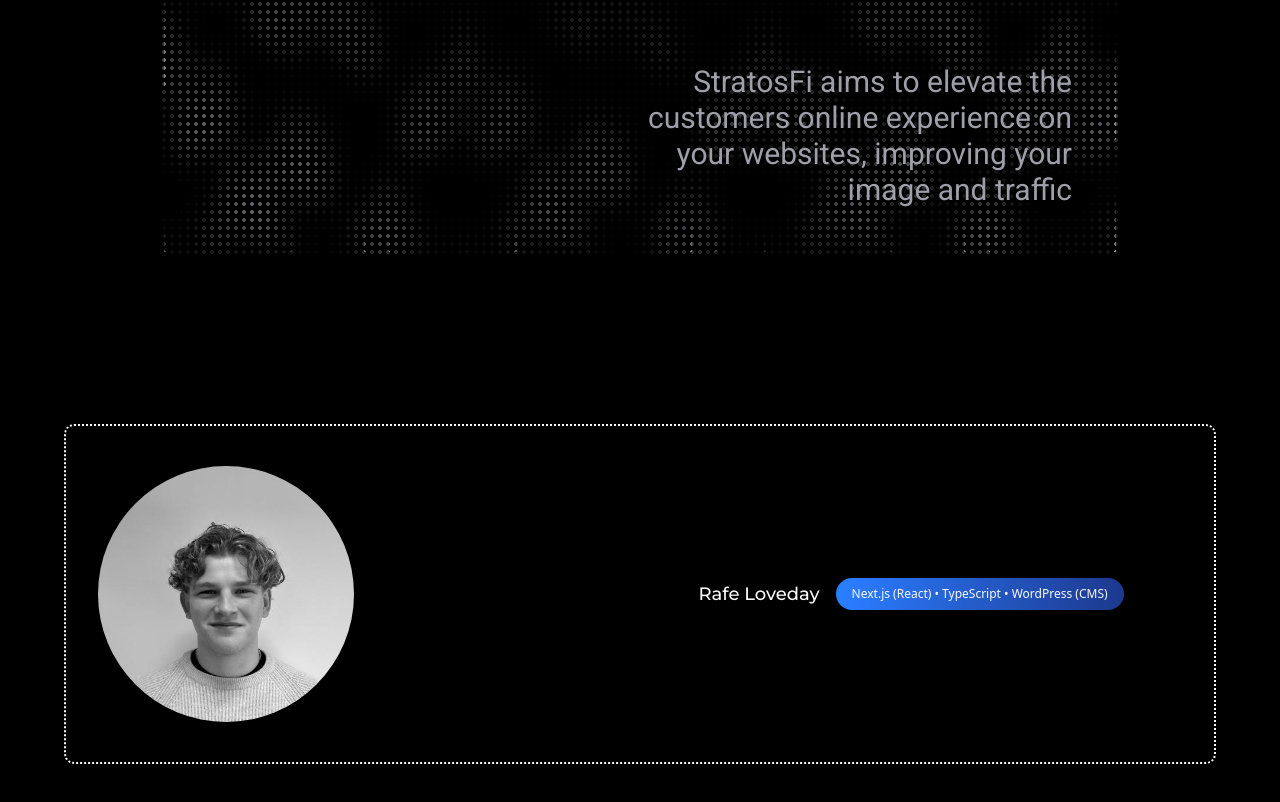
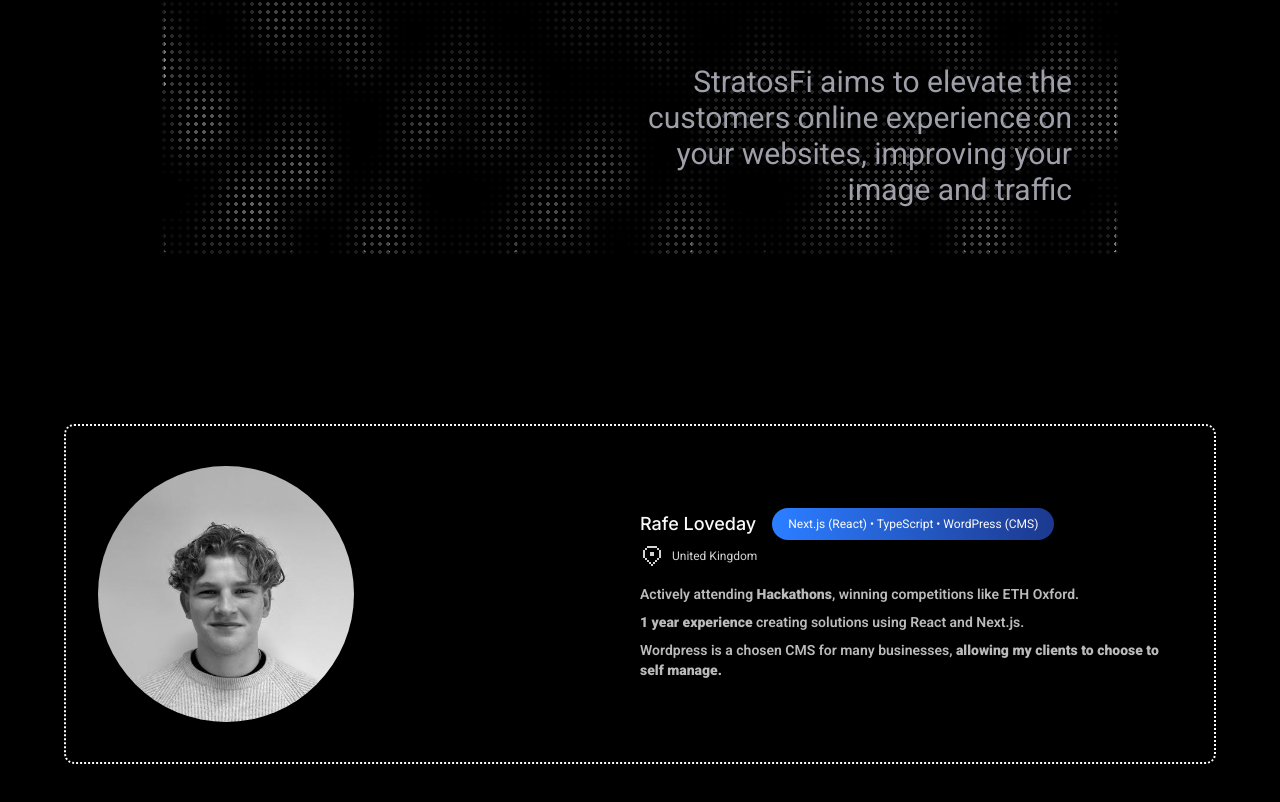
Before and after one commit to Rafelvdy/Portfolio, a Next.js app: page / in a window 1280 px wide. Shown: the part 504-1306 px from the top of the page. Built offline with nearby package versions, Linux system fonts and the light colour scheme.

Commit message:
Enhance About section styling and layout; update text components for improved readability and visual hierarchy

```diff
--- a/app/page.tsx
+++ b/app/page.tsx
@@ -1,5 +1,6 @@
 import Hero from "@/components/sections/Hero";
 import About from "@/components/sections/About";
+
 
 export default function Home() {
   return (
--- a/components/sections/About.tsx
+++ b/components/sections/About.tsx
@@ -3,7 +3,7 @@
 export default function About() {
   return (
     <section className="w-full bg-background py-16 md:py-24 lg:py-32">
-      <div className="container mx-auto px-4 sm:px-6 lg:px-8 max-w-6xl border-dotted border-2 border-foreground rounded-lg p-10">
+      <div className="container mx-auto px-4 sm:px-6 lg:px-8 max-w-6xl border-dotted border-2 border-foreground rounded-lg p-10 hover:scale-102 transition-all duration-300">
         <div className="grid grid-cols-1 md:grid-cols-2 items-center ">
           <div className="flex justify-center md:justify-start">
             <div className="relative w-48 h-48 sm:w-48 sm:h-48 md:w-56 md:h-56 lg:w-64 lg:h-64">
@@ -16,12 +16,23 @@
               />
             </div>
           </div>
-          <div className="flex flex-col">
-            <div className="flex flex-row items-center justify-center gap-4">
-                <h2 className="font-montserrat text-sm sm:text-md md:text-lg font-medium text-foreground">Rafe Loveday</h2>
-                <div className="text-xs sm:text-xs md:text-md inline-flex items-center px-4 py-2 rounded-full bg-linear-to-r from-blue-500 from- via-blue-900 via-100% w-fit">
-                    <p>Next.js (React) • TypeScript • WordPress (CMS)</p>
-                </div>
+          <div className="flex flex-col gap-4">
+            <div className="flex flex-col gap-1">
+              <div className="flex flex-row items-center justify-start gap-4">
+                  <h2 className="font-inter text-sm sm:text-md md:text-lg font-medium text-foreground">Rafe Loveday</h2>
+                  <div className="font-roboto text-xs sm:text-xs md:text-md inline-flex items-center px-4 py-2 rounded-full bg-linear-to-r from-blue-500 from- via-blue-900 via-100% w-fit select-none">
+                      <p>Next.js (React) • TypeScript • WordPress (CMS)</p>
+                  </div>
+              </div>
+              <div className="flex flex-row items-center justify-start gap-2 opacity-85">
+                <svg xmlns="http://www.w3.org/2000/svg" width="24" height="24" viewBox="0 0 24 24"><path fill="currentColor" d="M7 2h10v2H7zM5 6V4h2v2zm0 8H3V6h2zm2 2H5v-2h2zm2 2H7v-2h2zm2 2H9v-2h2zm2 0v2h-2v-2zm2-2v2h-2v-2zm2-2v2h-2v-2zm2-2v2h-2v-2zm0-8h2v8h-2zm0 0V4h-2v2zm-5 2h-4v4h4z"/></svg>
+                <p className="font-roboto text-xs sm:text-xs md:text-md text-foreground">United Kingdom</p>
+              </div>
+            </div>
+            <div className="flex flex-col gap-2 font-roboto text-sm sm:text-md md:text-md text-foreground opacity-75 font-semibold">
+                <p>Actively attending <b className="opacity-100 font-bolder">Hackathons</b>, winning competitions like ETH Oxford.</p>
+                <p><b className="opacity-100 font-bolder">1 year experience</b> creating solutions using React and Next.js.</p>
+                <p>Wordpress is a chosen CMS for many businesses, <b className="opacity-100 font-bolder">allowing my clients to choose to self manage.</b></p>
             </div>
           </div>
         </div>
```
